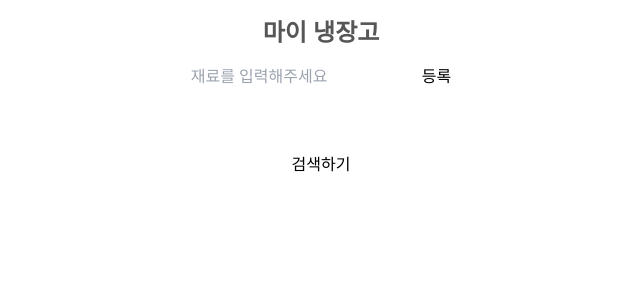
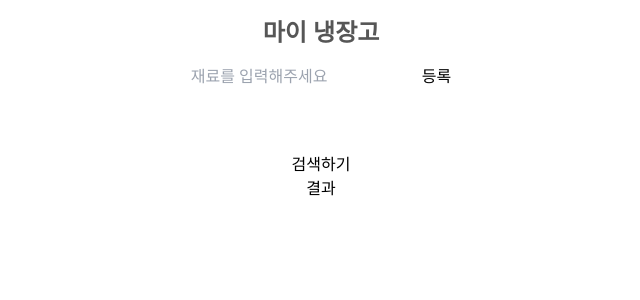
Before and after one commit to jaeyeong815/cooking-wiki, a Next.js app: page /refrigerator in a window 1280 px wide. Shown: the top 300 px of the page, without its empty margins (319-959 px from the left). Built offline with nearby package versions, Linux system fonts and the light colour scheme.

Commit message:
[FEAT] 선택한 재료로 레시피 추천받기(#7)

```diff
--- a/src/components/MyRefrigerator/IngredientList.tsx
+++ b/src/components/MyRefrigerator/IngredientList.tsx
@@ -10,30 +10,7 @@ const IngredientList = () => {
 
   const handleDelete = (e: React.MouseEvent<HTMLElement>) => dispatch(deleteListInItem(e.currentTarget.id));
 
-  const handleSearch = async (e: React.MouseEvent<HTMLElement>) => {
-    e.preventDefault();
-    try {
-      const response = await fetch('/api/generate', {
-        method: 'POST',
-        headers: {
-          'Content-Type': 'application/json',
-        },
-        body: JSON.stringify({ ingredient: `${ingredientList[0]}, 돼지고기` }),
-      });
-
-      const data = await response.json();
-      if (response.status !== 200) {
-        throw data.error || new Error(`Request failed with status ${response.status}`);
-      }
-
-      console.log(data.result);
-    } catch (error) {
-      console.error(error);
-    }
-  };
-
   return (
-    <>
     <ul className="m-8 w-60">
       {ingredientList.map((ingredient) => (
         <li key={ingredient}>
@@ -47,8 +24,6 @@ const IngredientList = () => {
         </li>
       ))}
     </ul>
-      <button onClick={handleSearch}>검색하기</button>
-    </>
   );
 };
 
--- /dev/null
+++ b/src/components/MyRefrigerator/SearchRecipe.tsx
@@ -0,0 +1,40 @@
+import { useSelector } from 'react-redux';
+import { RootState } from '@/store/ingredientStore';
+import { useState } from 'react';
+
+const SearchRecipe = () => {
+  const selectList = useSelector((state: RootState) => state.ingredientList.selectList);
+  const [response, setResponse] = useState();
+
+  const handleSearch = async (e: React.MouseEvent<HTMLElement>) => {
+    e.preventDefault();
+    try {
+      const response = await fetch('/api/generate', {
+        method: 'POST',
+        headers: {
+          'Content-Type': 'application/json',
+        },
+        body: JSON.stringify({ ingredient: selectList.join(',') }),
+      });
+
+      const data = await response.json();
+      if (response.status !== 200) {
+        throw data.error || new Error(`Request failed with status ${response.status}`);
+      }
+
+      setResponse(data.result);
+    } catch (error) {
+      console.error(error);
+    }
+  };
+
+  return (
+    <>
+      <button onClick={handleSearch}>검색하기</button>
+      <p>결과</p>
+      {response}
+    </>
+  );
+};
+
+export default SearchRecipe;
--- a/src/components/MyRefrigerator/index.tsx
+++ b/src/components/MyRefrigerator/index.tsx
@@ -1,5 +1,6 @@
 import AddIngredient from '@/components/MyRefrigerator/AddIngredient';
 import IngredientList from '@/components/MyRefrigerator/IngredientList';
+import SearchRecipe from '@/components/MyRefrigerator/SearchRecipe';
 import SelectIngredientList from '@/components/MyRefrigerator/SelectIngredientList';
 
 const MyRefrigerator = () => {
@@ -9,6 +10,7 @@ const MyRefrigerator = () => {
       <AddIngredient />
       <IngredientList />
       <SelectIngredientList />
+      <SearchRecipe />
     </div>
   );
 };
```
Lines whose indentation alone changed are shown as unchanged.
